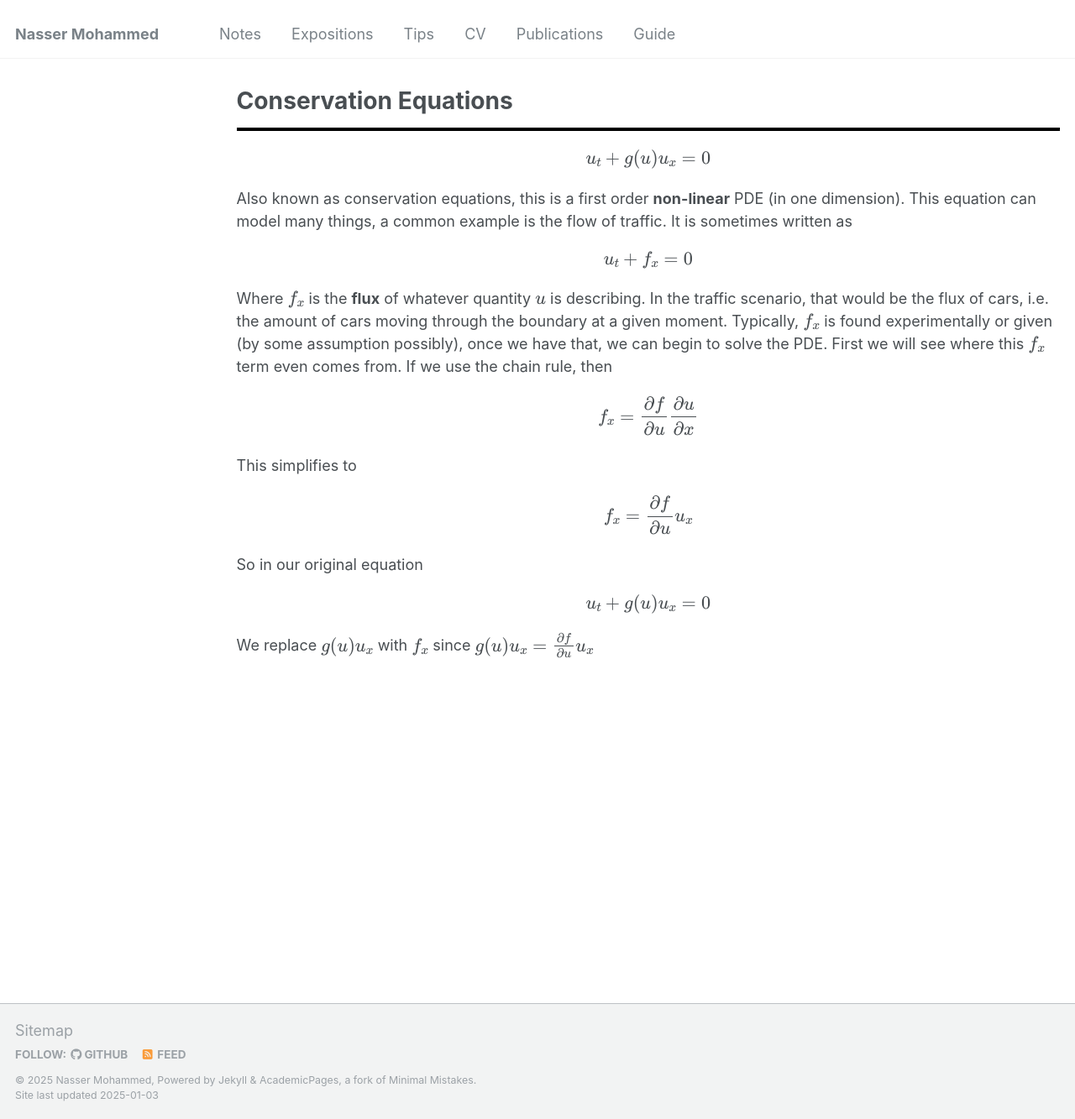
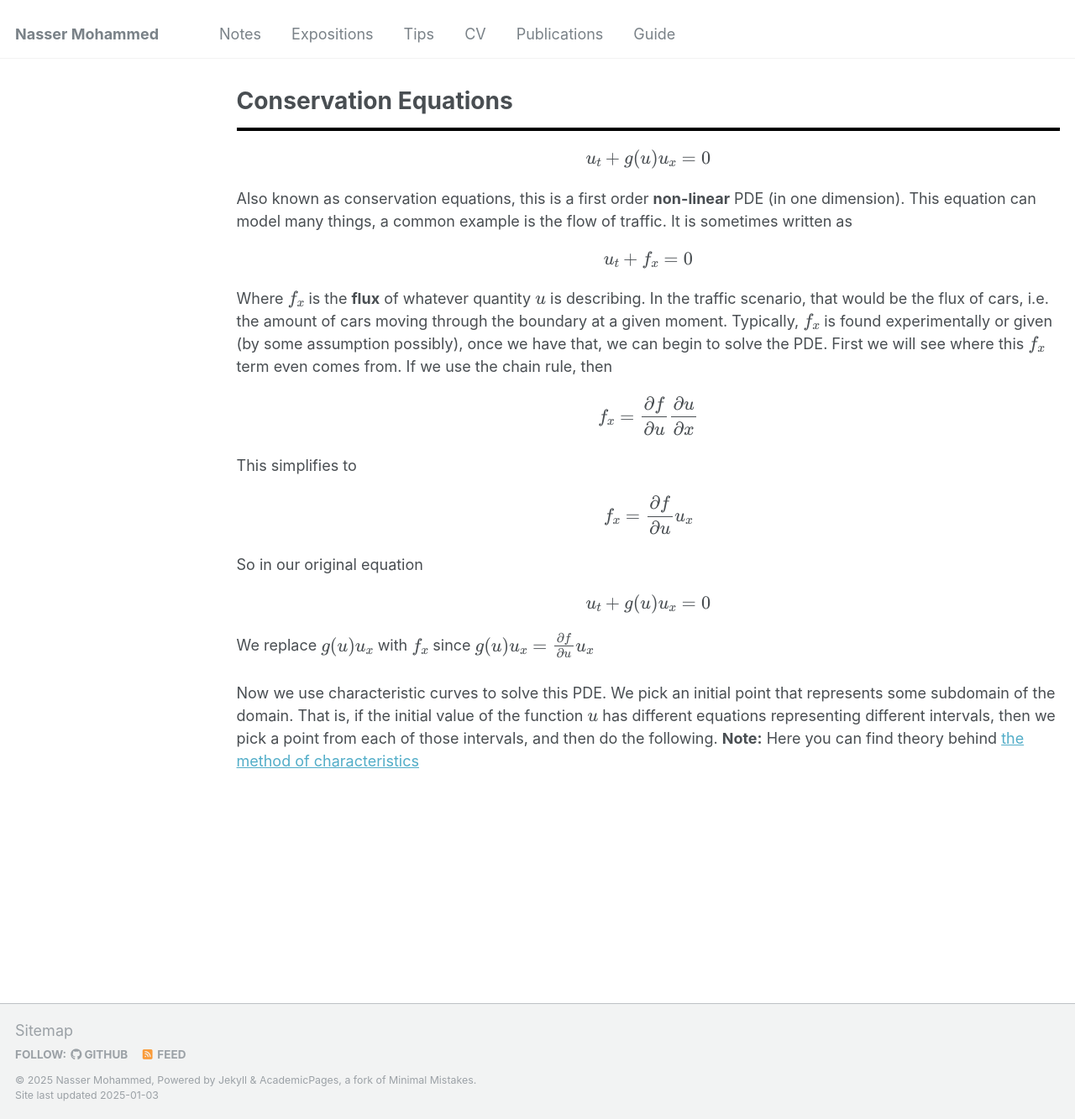
Before and after one commit to Nasser-Mohammed/Nasser-Mohammed.github.io, a Jekyll site: the page built from _pages/notes/pde/conservation-eq.md, in a window 1280 px wide and 1333 px high. Shown: the whole window at 84% size. Built offline with Jekyll 4.4.1, drawn with Linux system fonts in a browser that asks for light colours.

Commit message:
Update conservation-eq.md

```diff
--- a/_pages/notes/pde/conservation-eq.md
+++ b/_pages/notes/pde/conservation-eq.md
@@ -14,4 +14,6 @@ This simplifies to
 \\[f_x = \frac{\partial f}{\partial u}u_x\\]
 So in our original equation
 \\[u_t + g(u)u_x = 0\\]
-We replace \\(g(u)u_x\\) with \\(f_x\\) since \\(g(u)u_x = \frac{\partial f}{\partial u}u_x\\)
+We replace \\(g(u)u_x\\) with \\(f_x\\) since \\(g(u)u_x = \frac{\partial f}{\partial u}u_x\\) \\
+\\
+Now we use characteristic curves to solve this PDE. We pick an initial point that represents some subdomain of the domain. That is, if the initial value of the function \\(u\\) has different equations representing different intervals, then we pick a point from each of those intervals, and then do the following. **Note:** Here you can find theory behind [the method of characteristics]()
```
